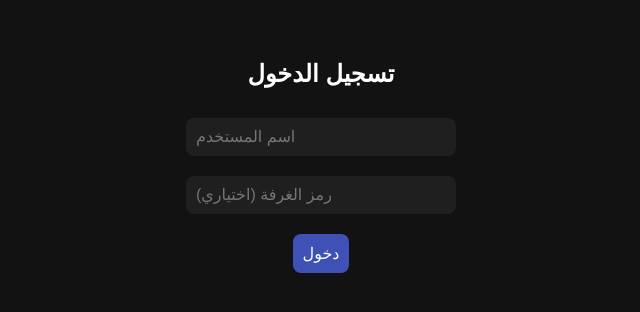
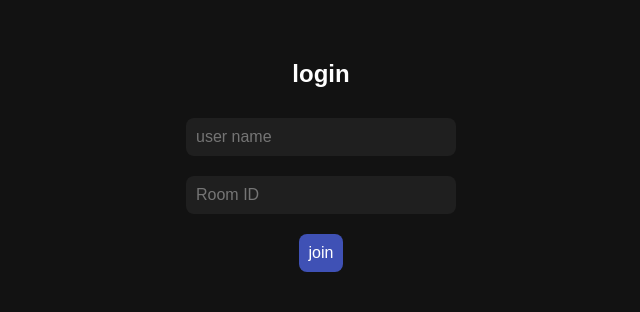
Before and after one commit to Noname910/chat, a plain HTML site: page htmlchat.html in a window 1280 px wide. Shown: the whole page, without its empty margins (319-959 px from the left). Drawn offline with Linux system fonts and the light colour scheme.

Commit message:
Translate login and chat interface to English

```diff
--- a/htmlchat.html
+++ b/htmlchat.html
@@ -8,10 +8,10 @@
 </head>
 <body>
   <div id="loginScreen" class="screen">
-    <h2>تسجيل الدخول</h2>
-    <input type="text" id="usernameInput" placeholder="اسم المستخدم" />
-    <input type="text" id="roomInput" placeholder="رمز الغرفة (اختياري)" />
-    <button onclick="login()">دخول</button>
+    <h2>login</h2>
+    <input type="text" id="usernameInput" placeholder="user name" />
+    <input type="text" id="roomInput" placeholder="Room ID" />
+    <button onclick="login()">join</button>
   </div>
 
   <div id="chatScreen" class="screen" style="display:none;">
@@ -22,8 +22,8 @@
     </div>
     <div id="chatBox" class="chat-box"></div>
     <div class="chat-input">
-      <input type="text" id="messageInput" placeholder="اكتب رسالة..." oninput="typingNow()" />
-      <button onclick="sendMessage()">إرسال</button>
+      <input type="text" id="messageInput" placeholder="write message..." oninput="typingNow()" />
+      <button onclick="sendMessage()">send</button>
     </div>
   </div>
 
```
